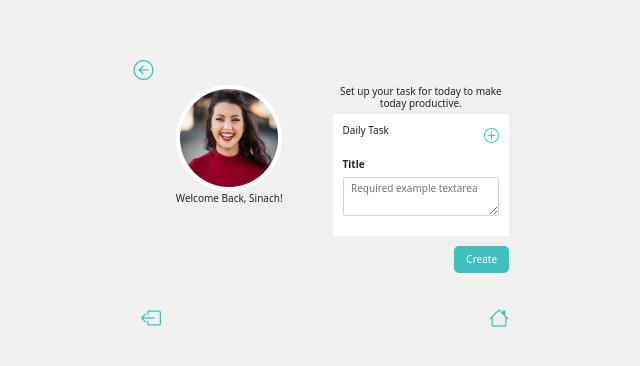
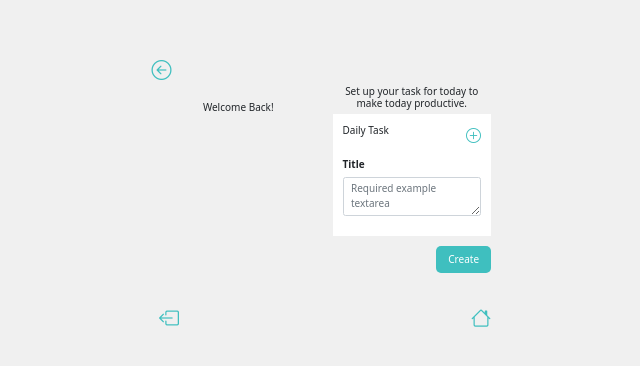
Before and after one commit to Nwafor6/TodoAPPFE-ReactJs, a React (Vite) app: page /add-task in a window 1280 px wide. Shown: the part 206-572 px from the top of the page, without its empty margins (315-955 px from the left). Built offline with nearby package versions, Linux system fonts and the light colour scheme.

Commit message:
added image to addtask

```diff
--- a/src/components/AddTask.jsx
+++ b/src/components/AddTask.jsx
@@ -4,7 +4,7 @@ import React, {useState, useEffect} from "react"
 import BASE_URL from "../components/apiConfig"
 
 const AddTask= ()=>{
-
+    const myPics= JSON.parse(localStorage.getItem("myPics"));
     const[title, setTitle]=useState("");
     const [response_msg, setresponse_msg]=useState("");
     async function handleAddTask(e){
@@ -49,10 +49,10 @@ const AddTask= ()=>{
                 <div className="row">
                     <div className="col-md-6 col-sm-12 top">
                         <div className="img">
-                            <img src="/images/Ellipse2.png" alt="" />
+                            <img src={myPics} alt="" />
                         </div>
                         <div className="text">
-                            <p>Welcome Back, Sinach!</p>
+                            <p>Welcome Back!</p>
                         </div>
                     </div>
                     <div className="col-md-6 col-sm-12" >
```
